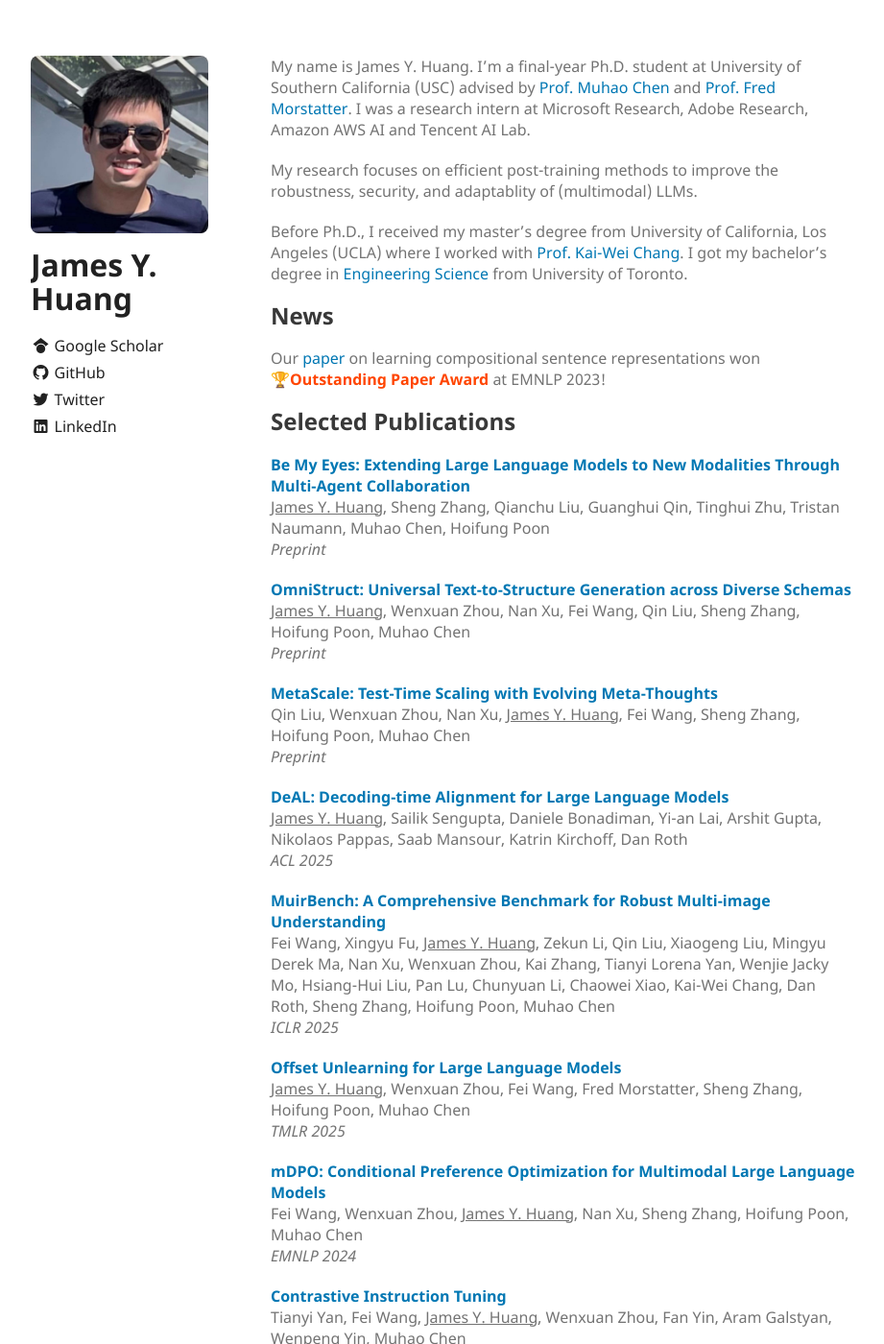
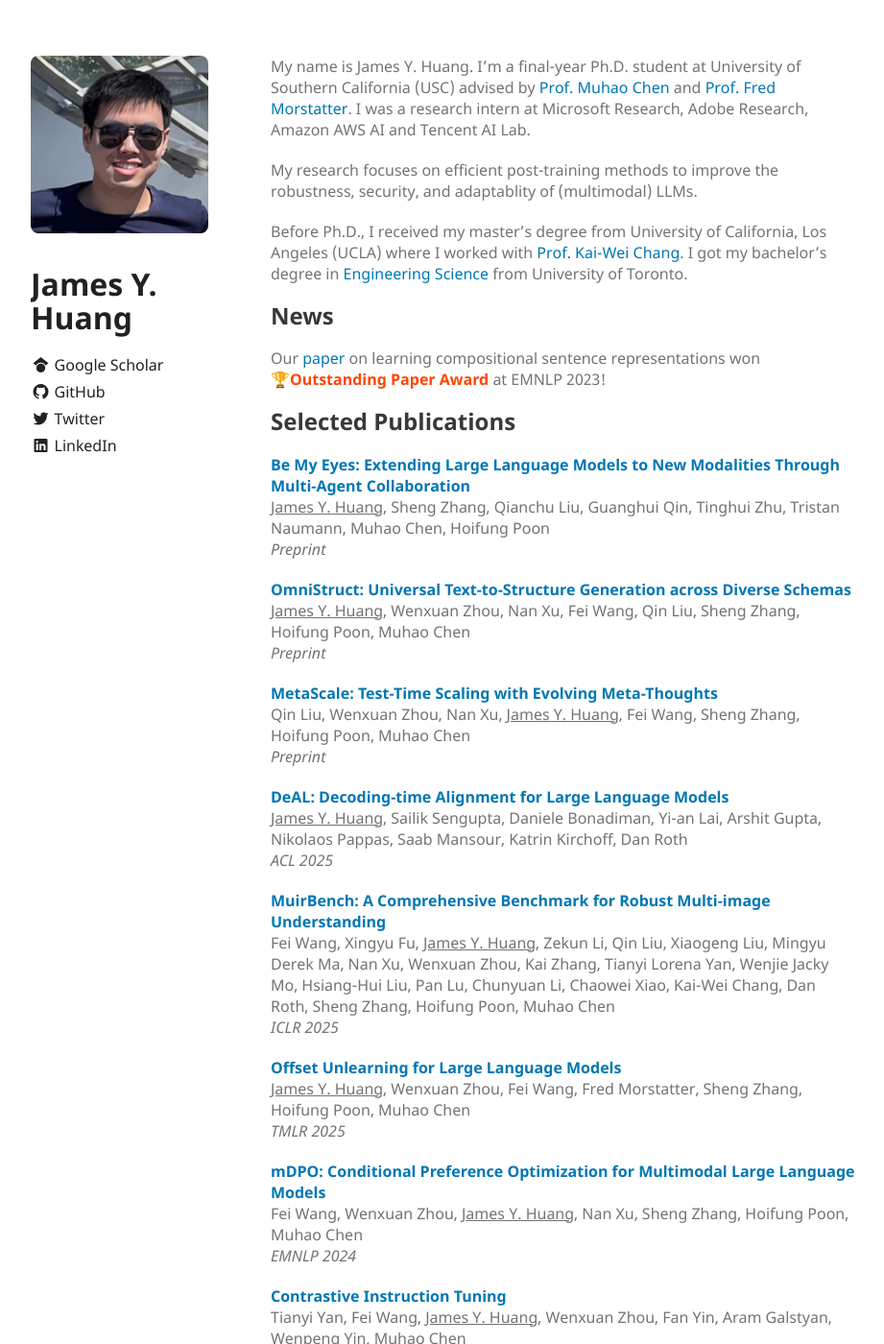
Before and after one commit to jyhuang36/jyhuang36.github.io, a Jekyll site: the page built from index.md, in a window 1280 px wide and 1400 px high. Shown: the whole window at 96% size, without its empty margins (178-1099 px from the left). Built offline with Jekyll 4.4.1, drawn with Linux system fonts in a browser that asks for light colours; the repository's description, which GitHub fills in, is left out.

Commit message:
margin test

```diff
--- a/_sass/jekyll-theme-minimalist.scss
+++ b/_sass/jekyll-theme-minimalist.scss
@@ -12,7 +12,7 @@ body {
 
 h1, h2, h3, h4, h5, h6 {
   color: var(--clr-h1-and-bold);
-  margin:0 0 20px;
+  margin:20px 0 20px;
 }
 
 p, ul, ol, table, pre, dl {
--- a/index.md
+++ b/index.md
@@ -8,7 +8,6 @@ My name is James Y. Huang. I’m a final-year Ph.D. student at University of Sou
 My research focuses on efficient post-training methods to improve the robustness, security, and adaptablity of (multimodal) LLMs.
 
 Before Ph.D., I received my master's degree from University of California, Los Angeles (UCLA) where I worked with [Prof. Kai-Wei Chang](http://web.cs.ucla.edu/~kwchang/). I got my bachelor's degree in [Engineering Science](https://engsci.utoronto.ca/program/what-is-engsci/) from University of Toronto.
-
 
 
 ## News
```
